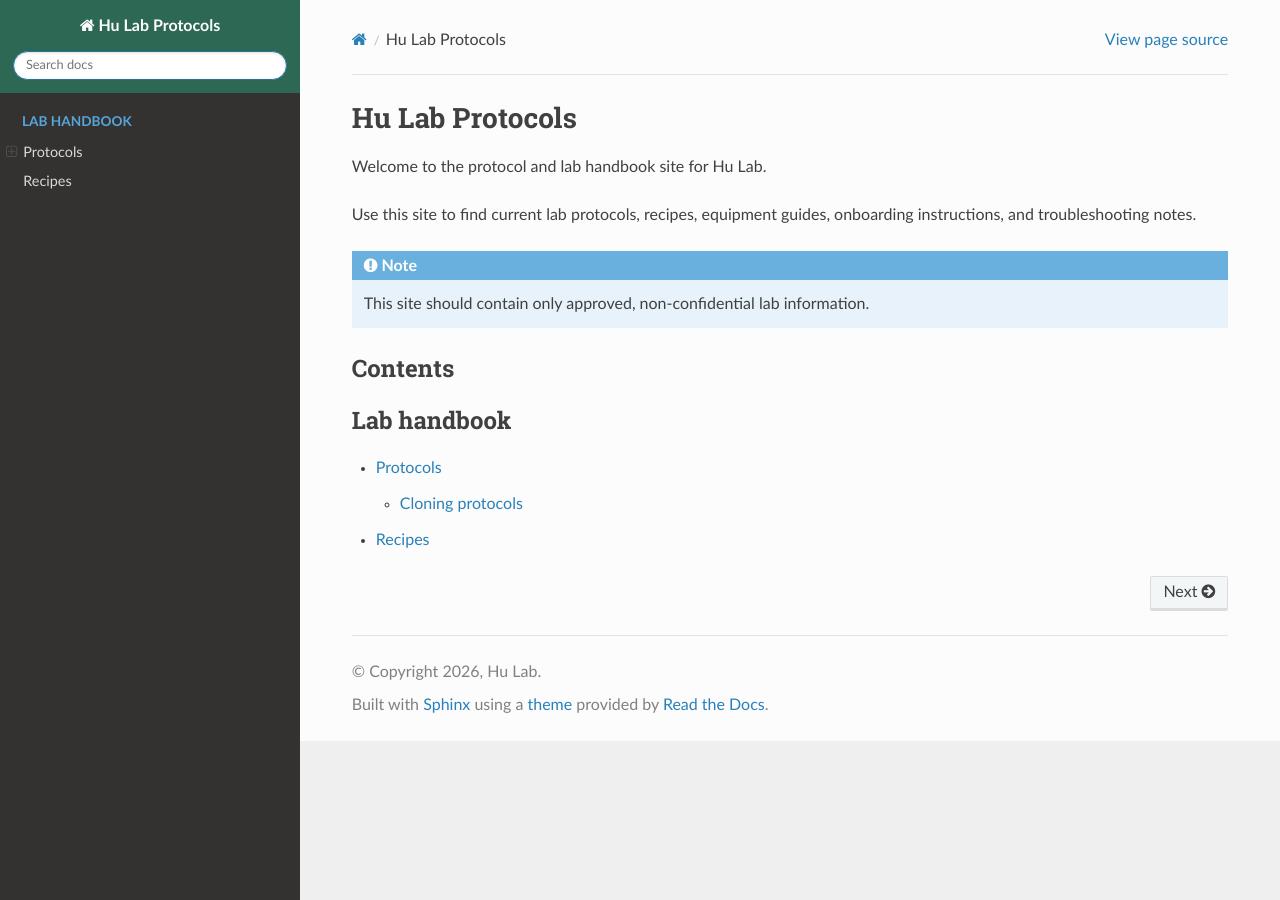
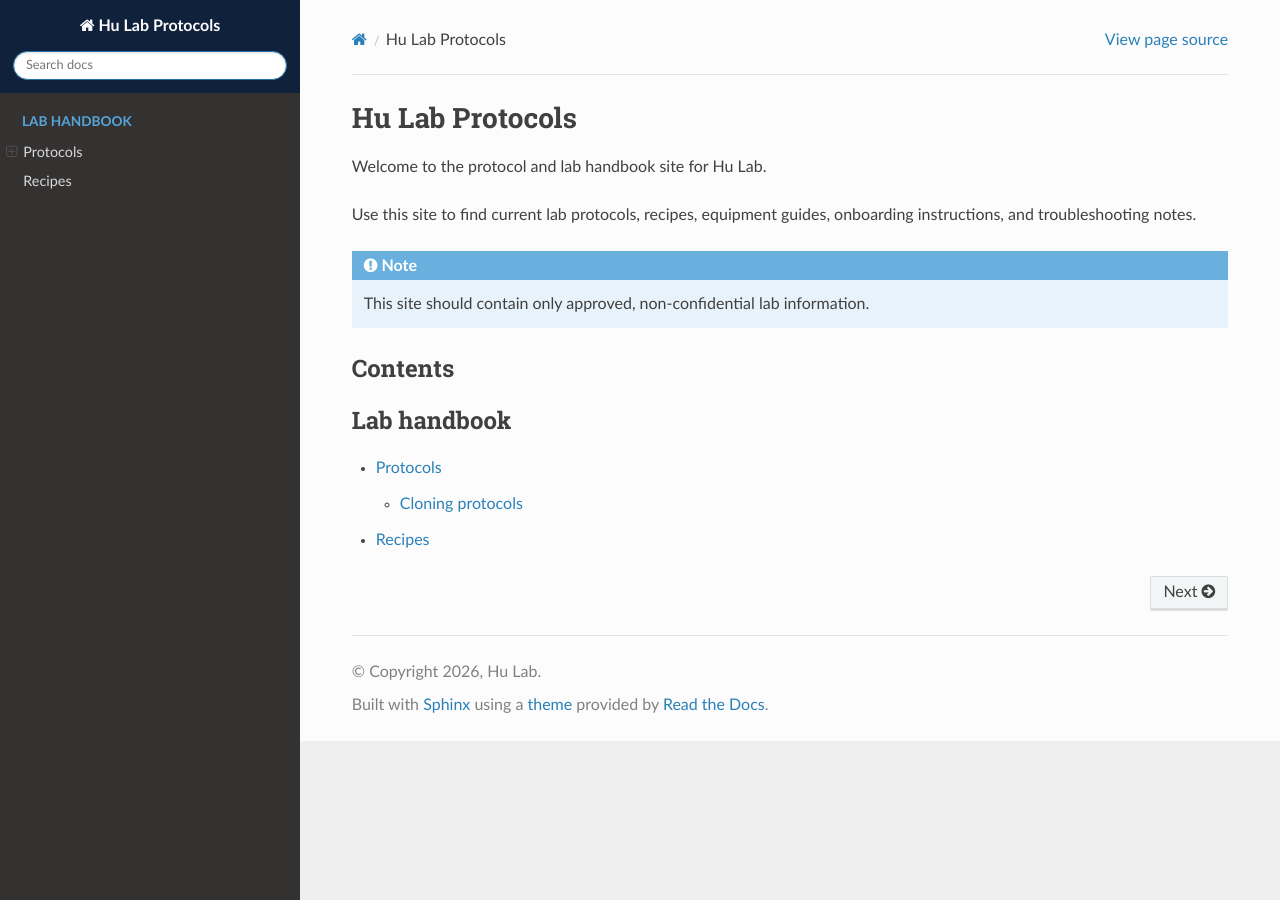
Before and after one commit to synbiosystems/Hu-Lab-Protocols, a Sphinx documentation site: the page built from docs/index.rst, in a window 1280 px wide. Built offline with Sphinx 7.4.7 and the Read the Docs theme 3.1.0, drawn with Linux system fonts in a browser that asks for light colours.

Commit message:
Update conf.py

```diff
--- a/docs/conf.py
+++ b/docs/conf.py
@@ -20,6 +20,6 @@ html_logo = "_static/lab_logo.png"
 html_theme_options = {
     "collapse_navigation": False,
     "navigation_depth": 4,
-    "style_nav_header_background": "#ed240q",
+    "style_nav_header_background": "#10213B",
     "prev_next_buttons_location": "bottom",
 }
```
